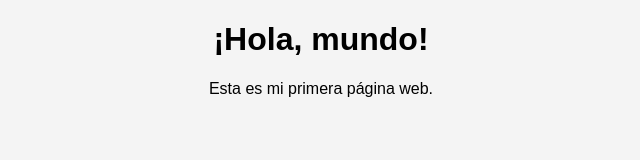
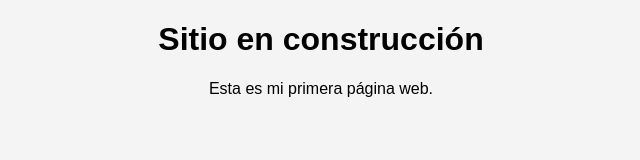
Before and after one commit to palma2034/mevistobonito.cl, a plain HTML site: page index.html in a window 1280 px wide. Shown: the whole page, without its empty margins (319-959 px from the left). Drawn offline with Linux system fonts and the light colour scheme.

Commit message:
Add files via upload

```diff
--- a/index.html
+++ b/index.html
@@ -7,7 +7,7 @@
     <link rel="stylesheet" href="style.css">
 </head>
 <body>
-    <h1>¡Hola, mundo!</h1>
+    <h1>Sitio en construcción</h1>
     <p>Esta es mi primera página web.</p>
     <script src="script.js"></script>
 </body>
```
